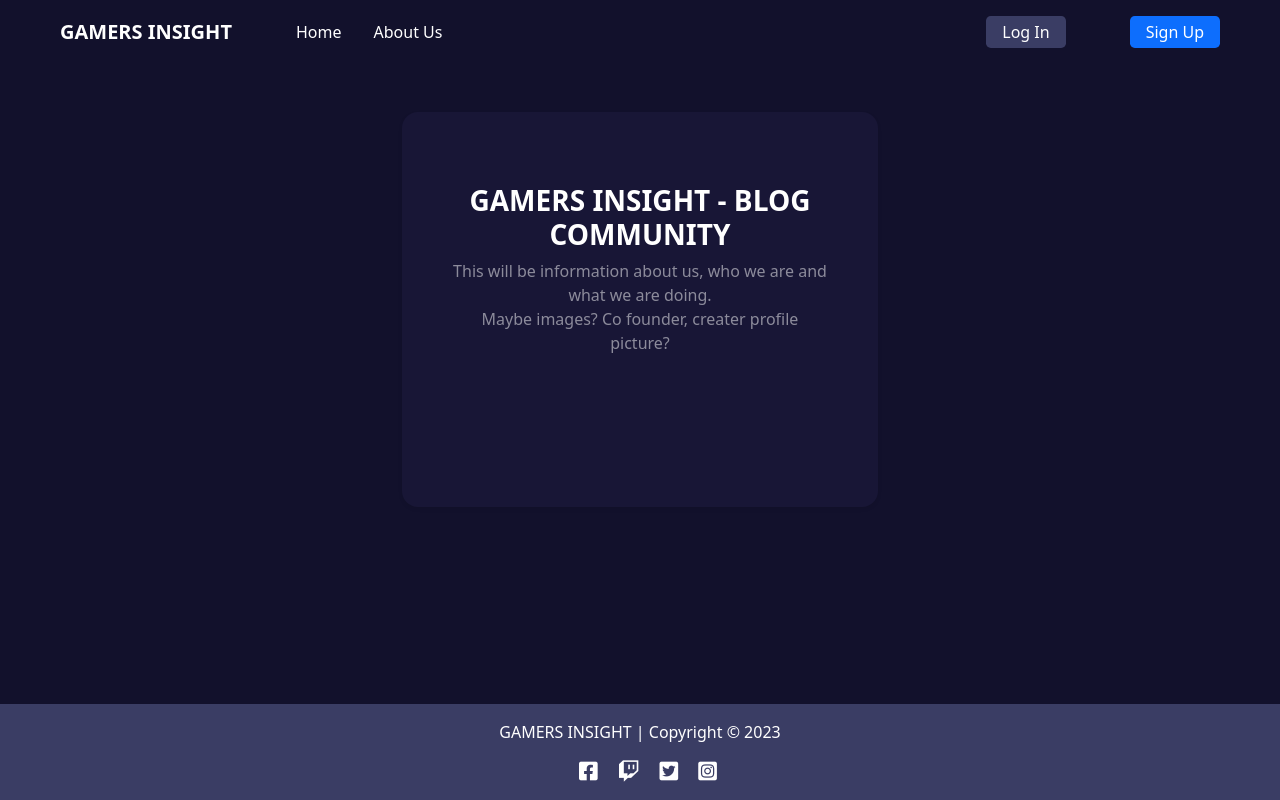
After one commit to KimBergstroem/gamers_insight-CRUD-Blog-App, a Django app: page /about/ in a window 1280 px wide. The commit adds this page. Run offline with Django 3.2, Linux system fonts and the light colour scheme.

Commit message:
add: about.html page and basic styling to it

```diff
--- a/blog/urls.py
+++ b/blog/urls.py
@@ -2,6 +2,8 @@ from . import views
 from django.urls import path
 
 urlpatterns = [
-    path('', views.PostList.as_view(), name='home'),
+    path('index', views.PostList.as_view(), name='index'),
+    path('', views.landing_page, name='landing_page'),
+    path('about/', views.about, name='about'),
     path('<slug:slug>/', views.PostDetail.as_view(), name='post_detail'),
 ]
--- a/blog/views.py
+++ b/blog/views.py
@@ -28,3 +28,10 @@ class PostDetail(View):
                 "liked": liked
             },
 )
+
+
+def landing_page(request):
+    return render(request, 'landing_page.html')
+
+def about(request):
+    return render(request, 'about.html')
--- a/game_insight/settings.py
+++ b/game_insight/settings.py
@@ -41,7 +41,7 @@ INSTALLED_APPS = [
 
 SITE_ID = 1
 
-LOGIN_REDIRECT_URL = '/'
+LOGIN_REDIRECT_URL = 'index'
 LOGOUT_REDIRECT_URL = '/'
 
 ACCOUNT_EMAIL_VERIFICATION = 'none'
--- /dev/null
+++ b/templates/about.html
@@ -0,0 +1,27 @@
+{% extends "base.html" %}
+
+{% block content %}
+
+ <section>
+    <div class="container py-5 h-100">
+        <div class="row d-flex justify-content-center align-items-center h-100">
+            <div class="col-8 col-md-8 col-lg-8 mx-auto" style="max-width: 500px;">
+                <div class="card bg-dark text-white shadow-sm" style="border-radius: 1rem;">
+                    <div class="card-body p-5 text-center">
+                        <div class="mb-md-2 mt-md-4 pb-5">
+
+                            <h3 class="fw-bold mb-2 text-uppercase">GAMERS INSIGHT - Blog community</h3>
+                            <p class="text-white-50 mb-5">
+                                This will be information about us, who we are and what we are doing.<br>
+                                Maybe images? Co founder, creater profile picture?
+
+                            </p>
+
+                        </div>
+                    </div>
+                </div>
+            </div>
+        </div>
+</section>
+
+{%endblock%}
--- a/templates/base.html
+++ b/templates/base.html
@@ -4,18 +4,29 @@
 <html class="h-100">
 
 <head>
+
+    <meta charset="utf-8">
+    <meta name="description" content="Gaming Blog that will reveal all the secrets inside your favorite games!">
+    <meta name="viewport" content="width=device-width, initial-scale=1">
+
+    <!-- Title -->
     <title>Gamers Insight - Blog</title>
 
+    <!-- Preconnect to Google Fonts for custom fonts -->
     <link rel="preconnect" href="https://fonts.gstatic.com">
+
+    <!-- Fontawesome -->
     <link href="https://fonts.googleapis.com/css2?family=Roboto:wght@300&display=swap" rel="stylesheet">
     <link href="https://fonts.googleapis.com/css2?family=Lato:wght@300;700&display=swap" rel="stylesheet">
+
+    <!-- MDB -->
     <link rel="stylesheet" href="https://cdnjs.cloudflare.com/ajax/libs/font-awesome/5.15.3/css/all.min.css">
-    <meta name="viewport" content="width=device-width, initial-scale=1" />
+
+    <!-- Bootstrap CSS -->
     <link href="https://cdn.jsdelivr.net/npm/bootstrap@5.0.1/dist/css/bootstrap.min.css" rel="stylesheet"
         integrity="sha384-+0n0xVW2eSR5OomGNYDnhzAbDsOXxcvSN1TPprVMTNDbiYZCxYbOOl7+AMvyTG2x" crossorigin="anonymous">
-    <script src="https://cdn.jsdelivr.net/npm/bootstrap@5.0.1/dist/js/bootstrap.bundle.min.js"
-        integrity="sha384-gtEjrD/SeCtmISkJkNUaaKMoLD0//ElJ19smozuHV6z3Iehds+3Ulb9Bn9Plx0x4" crossorigin="anonymous">
-        </script>
+
+    <!-- Static CSS file -->
     <link rel="stylesheet" href="{% static 'css/style.css' %}">
 
 </head>
@@ -26,7 +37,8 @@
 
     <nav class="navbar navbar-expand-lg navbar-light">
         <div class="container-fluid">
-            <a class="navbar-brand text-white" href="{% url 'home' %}">GAMERS INSIGHT</a>
+            {% if user.is_authenticated %}
+            <a class="navbar-brand text-white mx-5 fw-bolder" href="{% url 'index' %}">GAMERS INSIGHT</a>
             <button class="navbar-toggler" type="button" data-bs-toggle="collapse" data-bs-target="#navbarText"
                 aria-controls="navbarText" aria-expanded="false" aria-label="Toggle navigation">
                 <span class="navbar-toggler-icon"></span>
@@ -34,32 +46,48 @@
             <div class="collapse navbar-collapse" id="navbarText">
                 <ul class="navbar-nav me-auto mb-2 mb-lg-0">
                     <li class="nav-item mx-2">
-                        <a class="nav-link text-white active" aria-current="page" href="{% url 'home' %}">Home</a>
+                        <a class="nav-link text-white active" aria-current="page" href="{% url 'index' %}">Home</a>
                     </li>
+                    {% else %}
+                    <a class="navbar-brand text-white mx-5 fw-bolder" href="{% url 'landing_page' %}">GAMERS INSIGHT</a>
+                    <button class="navbar-toggler" type="button" data-bs-toggle="collapse" data-bs-target="#navbarText"
+                        aria-controls="navbarText" aria-expanded="false" aria-label="Toggle navigation">
+                        <span class="navbar-toggler-icon"></span>
+                    </button>
+                    <div class="collapse navbar-collapse" id="navbarText">
+                        <ul class="navbar-nav me-auto mb-2 mb-lg-0">
+                            <li class="nav-item mx-2">
+                                <a class="nav-link text-white active" aria-current="page"
+                                    href="{% url 'landing_page' %}">Home</a>
+                            </li>
+                            {% endif %}
                             {% if user.is_authenticated %}
                             <li class="nav-item mx-2">
-                        <a class="nav-link text-white" href="#">About Us</a>
+                                <a class="nav-link text-white" href="{% url 'about' %}">About Us</a>
                             </li>
                             <li class="nav-item mx-2">
                                 <a class="nav-link text-white" href="#">Contact Us</a>
                             </li>
                             {% else %}
                             <li class="nav-item mx-2">
-                        <a class="nav-link text-white" href="#">About Us</a>
+                                <a class="nav-link text-white" href="{% url 'about' %}">About Us</a>
                             </li>
                             {% endif %}
                         </ul>
                         {% if user.is_authenticated %}
                         <span class="navbar-text text-muted d-flex justify-content-center align-item-center gap-3">
                             <a class="nav-link text-white px-3 py-1 rounded-3 bg-primary" href="#">Profile</a>
-                    <a class="nav-link text-white px-3 py-1 rounded-3 bg-primary" href="{% url 'account_logout' %}">Log
+                            <a class="nav-link text-white px-3 py-1 rounded-3 bg-primary mx-5"
+                                href="{% url 'account_logout' %}">Log
                                 Out</a>
                         </span>
                         {% else %}
                         <span class="navbar-text text-muted d-flex justify-content-center align-item-center gap-3">
-                    <a class="nav-link text-white px-3 py-1 rounded-3 dark-bg" href="{% url 'account_login' %}">Log
+                            <a class="nav-link text-white px-3 py-1 rounded-3 dark-bg"
+                                href="{% url 'account_login' %}">Log
                                 In</a>
-                    <a class="nav-link text-white px-3 py-1 rounded-3 bg-primary" href="{% url 'account_signup' %}">Sign
+                            <a class="nav-link text-white px-3 py-1 rounded-3 bg-primary mx-5"
+                                href="{% url 'account_signup' %}">Sign
                                 Up</a>
                         </span>
                         {% endif %}
@@ -83,6 +111,12 @@
             <i class="fab fa-instagram-square ms-3 fa-lg"></i>
         </p>
     </footer>
+
+    <!-- Bootstrap JavaScript-->
+    <script src="https://cdn.jsdelivr.net/npm/bootstrap@5.0.1/dist/js/bootstrap.bundle.min.js"
+        integrity="sha384-gtEjrD/SeCtmISkJkNUaaKMoLD0//ElJ19smozuHV6z3Iehds+3Ulb9Bn9Plx0x4" crossorigin="anonymous">
+        </script>
+
 </body>
 
 </html>
```
Also changed, not shown: db.sqlite3. Lines whose indentation alone changed are shown as unchanged.
